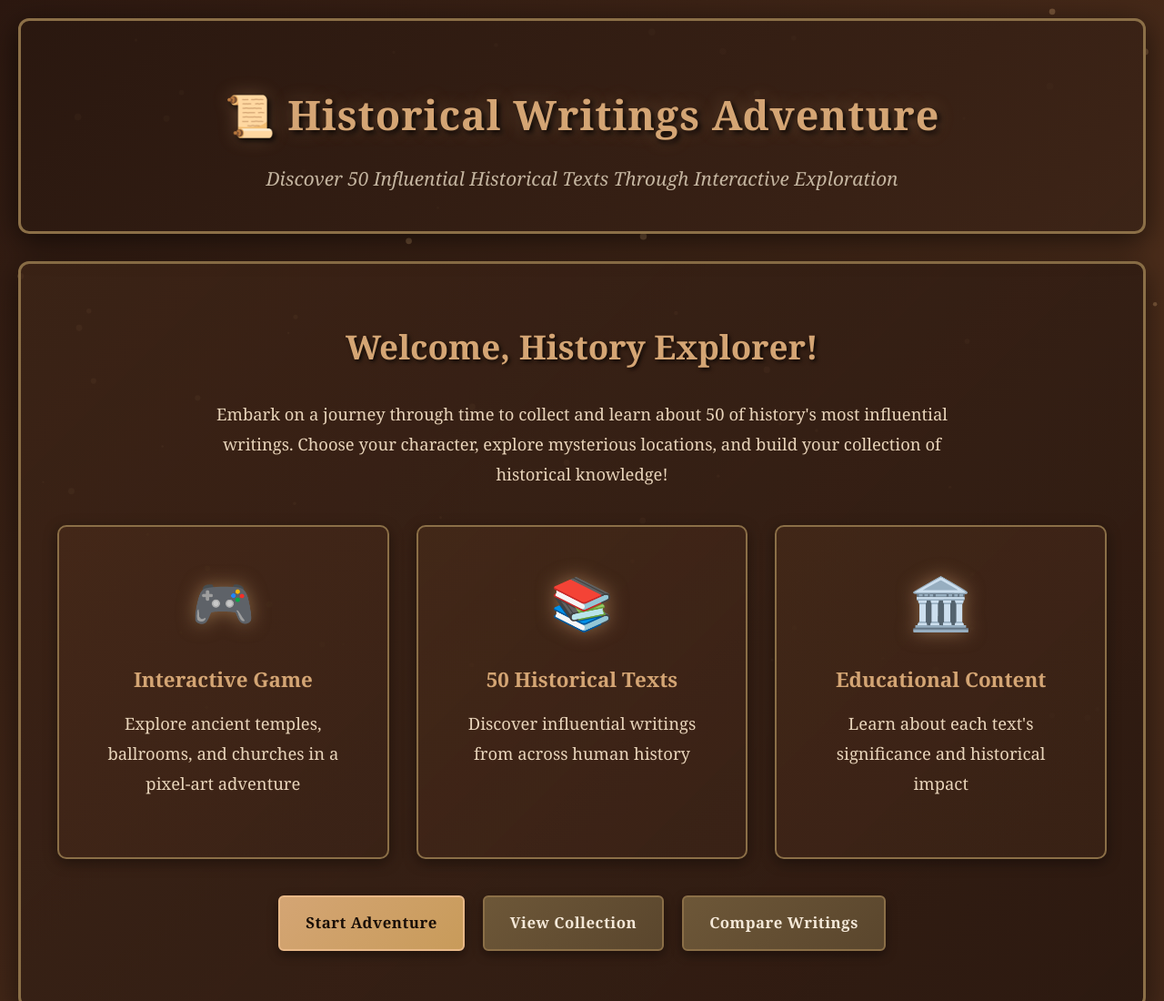
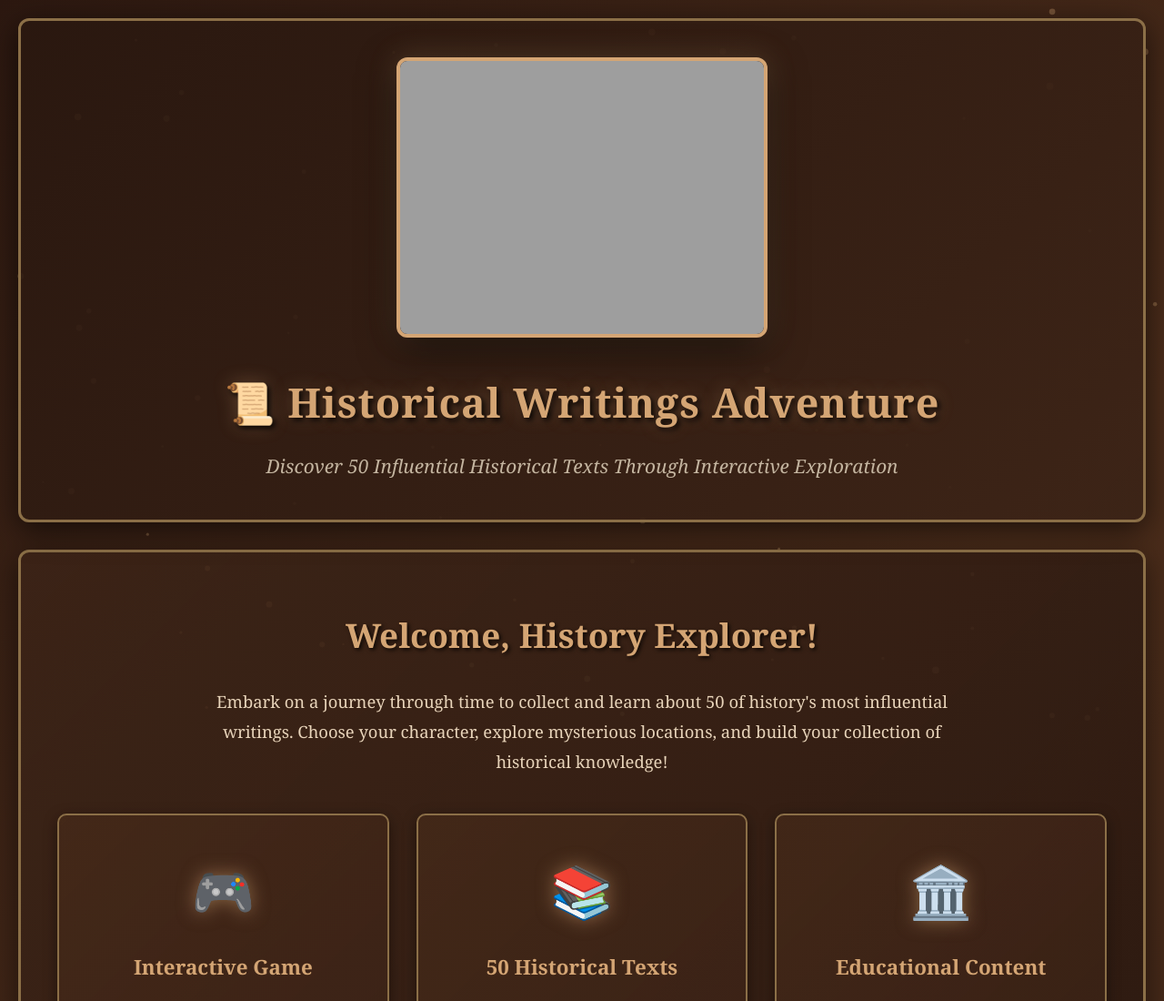
Before and after one commit to TylerGillisUCF/AI-Week-11, a plain HTML site: page index.html in a window 1280 px wide. Shown: the top 1100 px of the page at 91% size. Drawn offline with Linux system fonts and the light colour scheme; the site is published under a folder, as on GitHub Pages, so addresses that start at the root find nothing.

Commit message:
Fix image source path in index.html

```diff
--- a/index.html
+++ b/index.html
@@ -12,7 +12,7 @@
     <div class="container">
         <header>
             <div class="header-image">
-                <img src="/weekelevenpic.png" alt="Historical Writings Adventure" onerror="this.style.display='none'">
+                <img src="weekelevenpic.png" alt="Historical Writings Adventure" onerror="this.style.display='none'">
             </div>
             <h1>📜 Historical Writings Adventure</h1>
             <p class="tagline">Discover 50 Influential Historical Texts Through Interactive Exploration</p>
```
